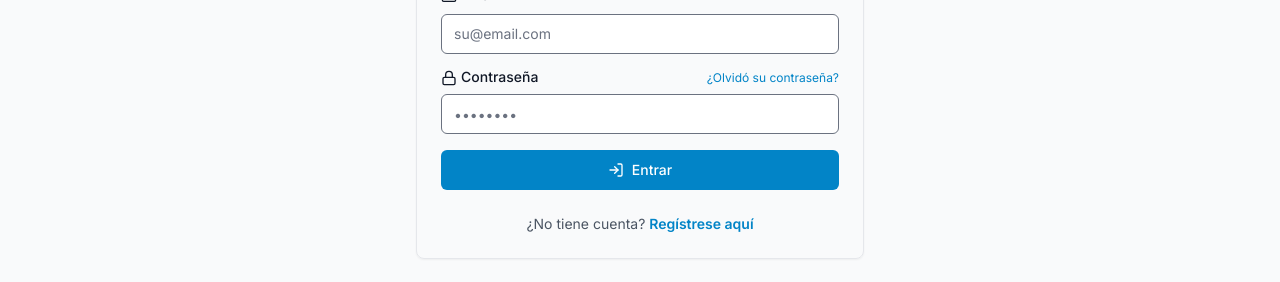
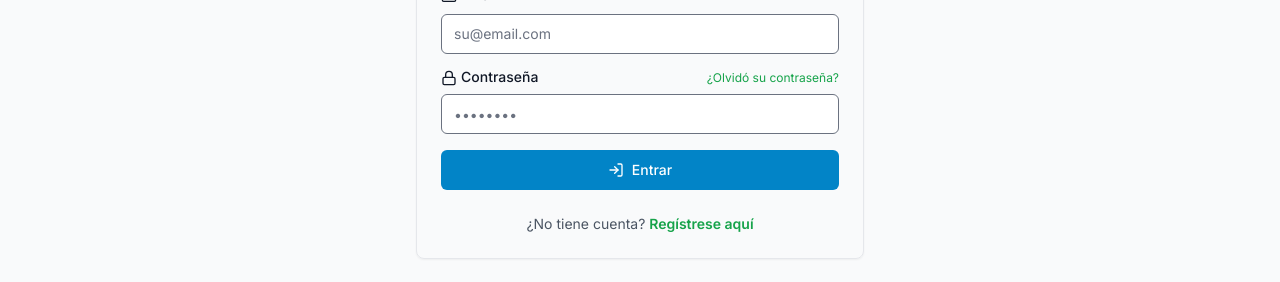
Before and after one commit to josegonzalezglez1964-tech/el-cenit-testamento-digital, a Next.js app in the folder apps/web/: page /login in a window 1280 px wide. Shown: the part 444-726 px from the top of the page. Built offline with nearby package versions, Linux system fonts and the light colour scheme.

Commit message:
undate de file login

```diff
--- a/apps/web/app/(auth)/login/page.tsx
+++ b/apps/web/app/(auth)/login/page.tsx
@@ -1,11 +1,14 @@
 'use client';
 
 import { useState } from 'react';
+import { useSearchParams } from 'next/navigation';
 import Link from 'next/link';
+import { signIn } from 'next-auth/react';
 import { useForm } from 'react-hook-form';
 import { zodResolver } from '@hookform/resolvers/zod';
 import * as z from 'zod';
-import { Input, Label, Button, Card, CardContent, CardHeader, CardTitle, CardDescription } from '@el-cenit/ui';
+import { Input, Label, Button } from '@el-cenit/ui';
+import { Card, CardHeader, CardTitle, CardDescription, CardContent } from '@el-cenit/ui';
 import { toast } from 'sonner';
 import { Mail, Lock, LogIn } from 'lucide-react';
 
@@ -18,6 +21,9 @@ type FormData = z.infer<typeof schema>;
 
 export default function LoginPage() {
   const [isLoading, setIsLoading] = useState(false);
+  const searchParams = useSearchParams();
+  const callbackUrl = searchParams.get('callbackUrl') || '/testamento/nuevo';
+
   const {
     register,
     handleSubmit,
@@ -29,8 +35,19 @@ export default function LoginPage() {
   const onSubmit = async (data: FormData) => {
     setIsLoading(true);
     try {
-      console.log('Login:', data);
-      toast.success('Inicio de sesión exitoso');
+      const result = await signIn('credentials', {
+        email: data.email,
+        password: data.password,
+        redirect: false,
+        callbackUrl,
+      });
+
+      if (result?.error) {
+        toast.error('Email o contraseña incorrectos');
+      } else {
+        toast.success('Inicio de sesión exitoso');
+        window.location.href = callbackUrl;
+      }
     } catch (error) {
       toast.error('Error al iniciar sesión');
     } finally {
@@ -73,7 +90,7 @@ export default function LoginPage() {
               </Label>
               <Link
                 href="/recuperar-password"
-                className="text-xs text-cenit-600 hover:underline"
+                className="text-xs text-canarias-600 hover:underline"
               >
                 ¿Olvidó su contraseña?
               </Link>
@@ -98,7 +115,7 @@ export default function LoginPage() {
 
         <div className="mt-6 text-center text-sm text-gray-600">
           ¿No tiene cuenta?{' '}
-          <Link href="/registro" className="font-semibold text-cenit-600 hover:underline">
+          <Link href="/registro" className="font-semibold text-canarias-600 hover:underline">
             Regístrese aquí
           </Link>
         </div>
```
